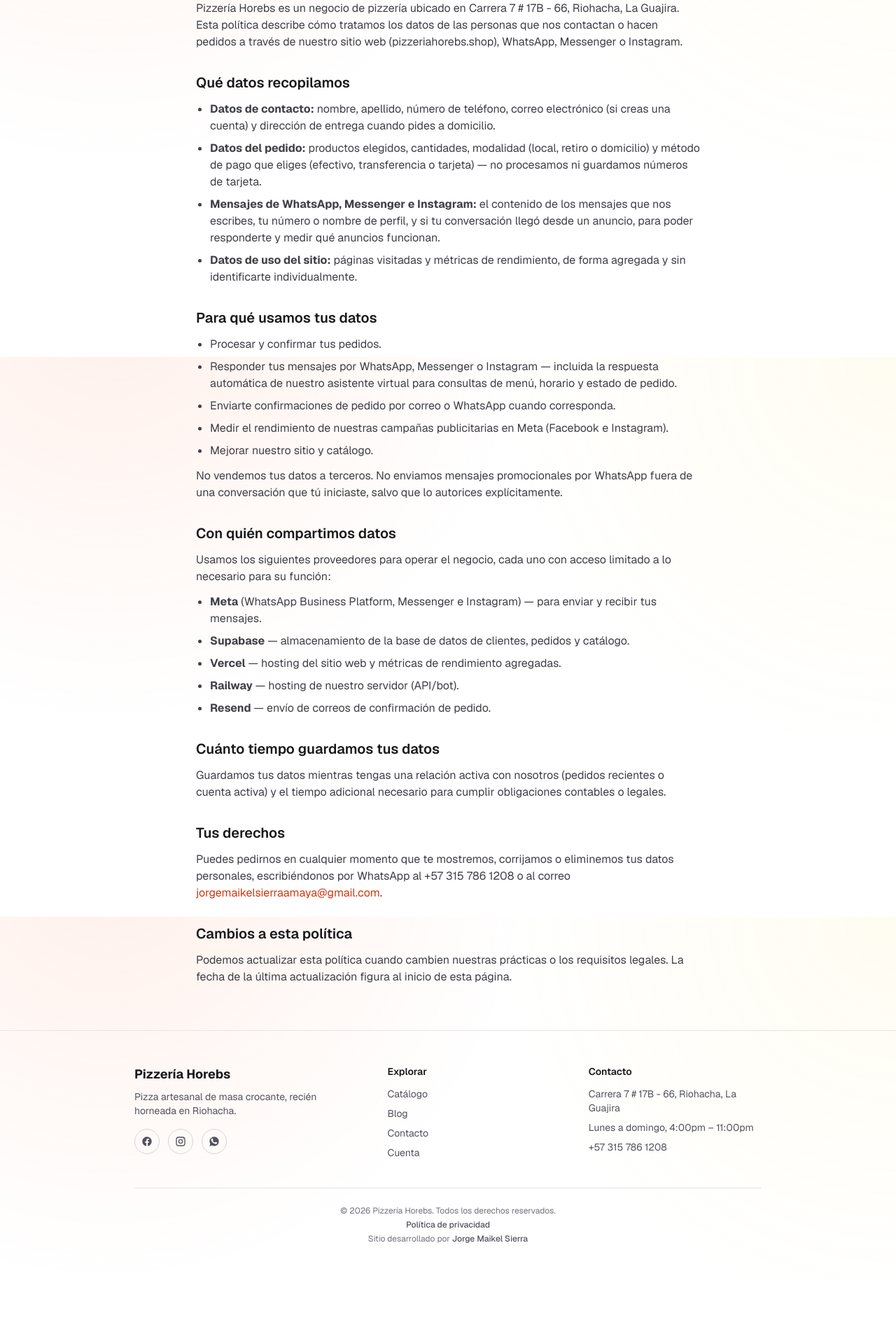
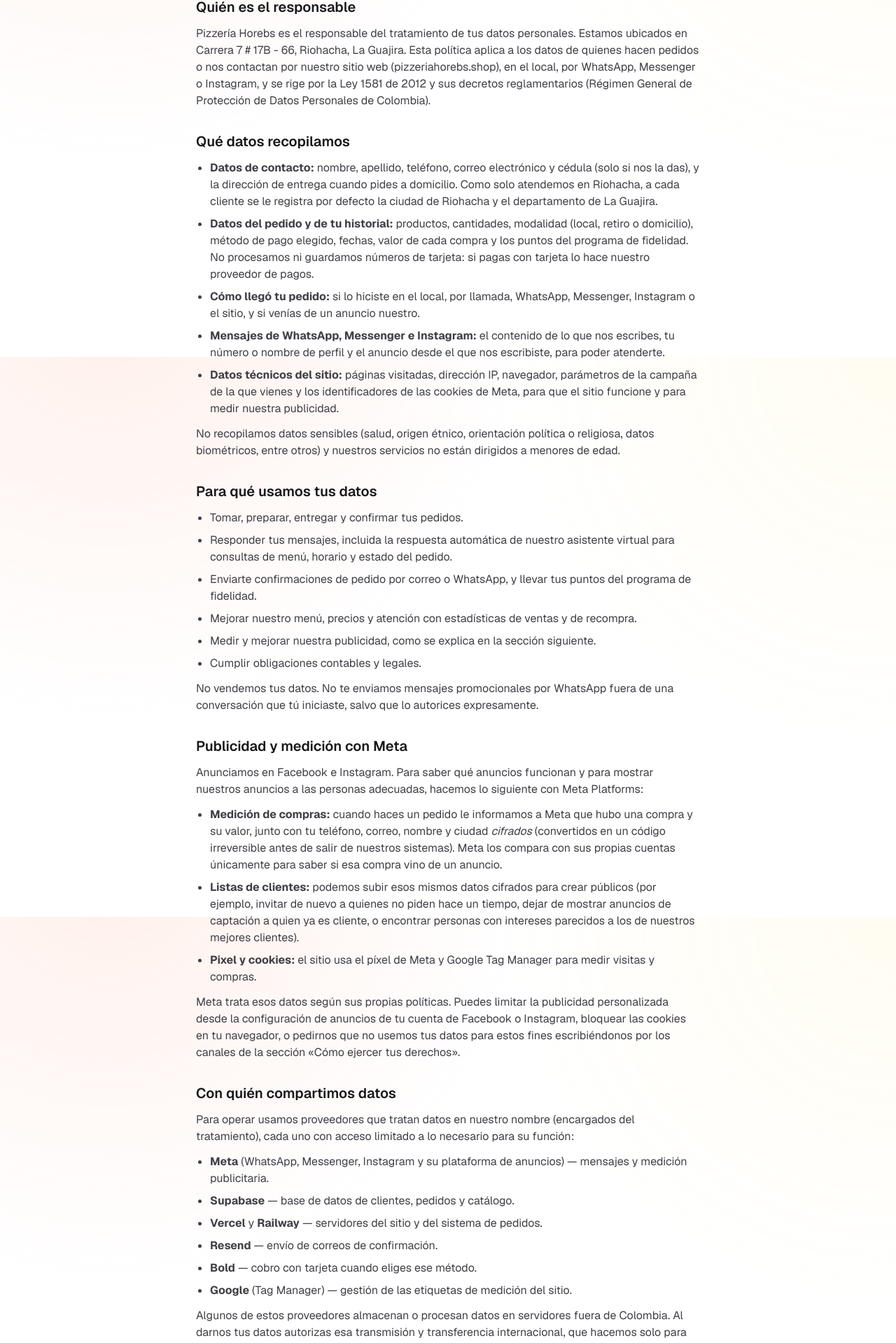
Before and after one commit to jorge-maikel-sierra/horebs-app, a Next.js app in the folder apps/web/: page /politica-privacidad in a window 1280 px wide. Shown: the part 290-2209 px from the top of the page at 70% size. Before the commit the page ends 2116 px from the top, so only its background shows below. Built offline with nearby package versions, Linux system fonts and the light colour scheme; no server answers.

Commit message:
docs(web): política de privacidad con Ley 1581, medición y públicos de Meta

```diff
--- a/apps/web/src/app/politica-privacidad/page.tsx
+++ b/apps/web/src/app/politica-privacidad/page.tsx
@@ -3,165 +3,258 @@ import { NEGOCIO } from '@/lib/negocio';
 import { openGraphPagina } from '@/lib/seo';
 
 export const metadata: Metadata = {
-  title: 'Política de privacidad | Pizzería Horebs',
+  title: 'Política de privacidad y tratamiento de datos | Pizzería Horebs',
   description:
-    'Cómo Pizzería Horebs recopila, usa y protege tus datos al pedir por el sitio, WhatsApp, Messenger o Instagram.',
+    'Cómo Pizzería Horebs recopila, usa, comparte y protege tus datos personales al pedir por el sitio, la caja, WhatsApp, Messenger o Instagram, y cómo ejercer tus derechos según la Ley 1581 de 2012.',
   alternates: { canonical: '/politica-privacidad' },
   openGraph: openGraphPagina('/politica-privacidad'),
 };
+
+const TITULO = 'text-xl font-semibold text-zinc-900 dark:text-zinc-50';
+const CORREO_CONTACTO = 'jorgemaikelsierraamaya@gmail.com';
 
 export default function PoliticaPrivacidadPage() {
   return (
     <div className="mx-auto max-w-3xl px-6 py-12 sm:py-16">
       <h1 className="text-3xl font-bold text-zinc-900 dark:text-zinc-50">
-        Política de privacidad
+        Política de privacidad y tratamiento de datos personales
       </h1>
       <p className="mt-2 text-sm text-zinc-500 dark:text-zinc-400">
-        Última actualización: agosto de 2026
+        Última actualización: noviembre de 2026
       </p>
 
       <div className="mt-10 space-y-8 text-zinc-700 dark:text-zinc-300">
         <section>
-          <h2 className="text-xl font-semibold text-zinc-900 dark:text-zinc-50">
-            Quiénes somos
-          </h2>
+          <h2 className={TITULO}>Quién es el responsable</h2>
           <p className="mt-3">
-            {NEGOCIO.nombre} es un negocio de pizzería ubicado en{' '}
-            {NEGOCIO.direccion}. Esta política describe cómo tratamos los
-            datos de las personas que nos contactan o hacen pedidos a través
-            de nuestro sitio web ({NEGOCIO.sitio}), WhatsApp, Messenger o
-            Instagram.
+            {NEGOCIO.nombre} es el responsable del tratamiento de tus datos
+            personales. Estamos ubicados en {NEGOCIO.direccion}. Esta política
+            aplica a los datos de quienes hacen pedidos o nos contactan por
+            nuestro sitio web ({NEGOCIO.sitio}), en el local, por WhatsApp,
+            Messenger o Instagram, y se rige por la Ley 1581 de 2012 y sus
+            decretos reglamentarios (Régimen General de Protección de Datos
+            Personales de Colombia).
           </p>
         </section>
 
         <section>
-          <h2 className="text-xl font-semibold text-zinc-900 dark:text-zinc-50">
-            Qué datos recopilamos
-          </h2>
+          <h2 className={TITULO}>Qué datos recopilamos</h2>
           <ul className="mt-3 list-disc space-y-2 pl-5">
             <li>
-              <strong>Datos de contacto:</strong> nombre, apellido, número de
-              teléfono, correo electrónico (si creas una cuenta) y dirección
-              de entrega cuando pides a domicilio.
+              <strong>Datos de contacto:</strong> nombre, apellido, teléfono,
+              correo electrónico y cédula (solo si nos la das), y la
+              dirección de entrega cuando pides a domicilio. Como solo
+              atendemos en Riohacha, a cada cliente se le registra por defecto
+              la ciudad de Riohacha y el departamento de La Guajira.
             </li>
             <li>
-              <strong>Datos del pedido:</strong> productos elegidos,
-              cantidades, modalidad (local, retiro o domicilio) y método de
-              pago que eliges (efectivo, transferencia o tarjeta) — no
-              procesamos ni guardamos números de tarjeta.
+              <strong>Datos del pedido y de tu historial:</strong> productos,
+              cantidades, modalidad (local, retiro o domicilio), método de
+              pago elegido, fechas, valor de cada compra y los puntos del
+              programa de fidelidad. No procesamos ni guardamos números de
+              tarjeta: si pagas con tarjeta lo hace nuestro proveedor de pagos.
             </li>
             <li>
-              <strong>Mensajes de WhatsApp, Messenger e Instagram:</strong>{' '}
-              el contenido de los mensajes que nos escribes, tu número o
-              nombre de perfil, y si tu conversación llegó desde un anuncio,
-              para poder responderte y medir qué anuncios funcionan.
+              <strong>Cómo llegó tu pedido:</strong> si lo hiciste en el
+              local, por llamada, WhatsApp, Messenger, Instagram o el sitio, y
+              si venías de un anuncio nuestro.
             </li>
             <li>
-              <strong>Datos de uso del sitio:</strong> páginas visitadas y
-              métricas de rendimiento, de forma agregada y sin identificarte
-              individualmente.
+              <strong>Mensajes de WhatsApp, Messenger e Instagram:</strong> el
+              contenido de lo que nos escribes, tu número o nombre de perfil y
+              el anuncio desde el que nos escribiste, para poder atenderte.
+            </li>
+            <li>
+              <strong>Datos técnicos del sitio:</strong> páginas visitadas,
+              dirección IP, navegador, parámetros de la campaña de la que
+              vienes y los identificadores de las cookies de Meta, para que
+              el sitio funcione y para medir nuestra publicidad.
+            </li>
+          </ul>
+          <p className="mt-3">
+            No recopilamos datos sensibles (salud, origen étnico, orientación
+            política o religiosa, datos biométricos, entre otros) y nuestros
+            servicios no están dirigidos a menores de edad.
+          </p>
+        </section>
+
+        <section>
+          <h2 className={TITULO}>Para qué usamos tus datos</h2>
+          <ul className="mt-3 list-disc space-y-2 pl-5">
+            <li>Tomar, preparar, entregar y confirmar tus pedidos.</li>
+            <li>
+              Responder tus mensajes, incluida la respuesta automática de
+              nuestro asistente virtual para consultas de menú, horario y
+              estado del pedido.
+            </li>
+            <li>
+              Enviarte confirmaciones de pedido por correo o WhatsApp, y
+              llevar tus puntos del programa de fidelidad.
+            </li>
+            <li>
+              Mejorar nuestro menú, precios y atención con estadísticas de
+              ventas y de recompra.
+            </li>
+            <li>
+              Medir y mejorar nuestra publicidad, como se explica en la
+              sección siguiente.
+            </li>
+            <li>
+              Cumplir obligaciones contables y legales.
+            </li>
+          </ul>
+          <p className="mt-3">
+            No vendemos tus datos. No te enviamos mensajes promocionales por
+            WhatsApp fuera de una conversación que tú iniciaste, salvo que lo
+            autorices expresamente.
+          </p>
+        </section>
+
+        <section>
+          <h2 className={TITULO}>Publicidad y medición con Meta</h2>
+          <p className="mt-3">
+            Anunciamos en Facebook e Instagram. Para saber qué anuncios
+            funcionan y para mostrar nuestros anuncios a las personas
+            adecuadas, hacemos lo siguiente con Meta Platforms:
+          </p>
+          <ul className="mt-3 list-disc space-y-2 pl-5">
+            <li>
+              <strong>Medición de compras:</strong> cuando haces un pedido le
+              informamos a Meta que hubo una compra y su valor, junto con tu
+              teléfono, correo, nombre y ciudad <em>cifrados</em> (convertidos
+              en un código irreversible antes de salir de nuestros sistemas).
+              Meta los compara con sus propias cuentas únicamente para
+              saber si esa compra vino de un anuncio.
+            </li>
+            <li>
+              <strong>Listas de clientes:</strong> podemos subir esos mismos
+              datos cifrados para crear públicos (por ejemplo, invitar de
+              nuevo a quienes no piden hace un tiempo, dejar de mostrar
+              anuncios de captación a quien ya es cliente, o encontrar
+              personas con intereses parecidos a los de nuestros mejores
+              clientes).
+            </li>
+            <li>
+              <strong>Pixel y cookies:</strong> el sitio usa el píxel de Meta
+              y Google Tag Manager para medir visitas y compras.
+            </li>
+          </ul>
+          <p className="mt-3">
+            Meta trata esos datos según sus propias políticas. Puedes limitar
+            la publicidad personalizada desde la configuración de anuncios de
+            tu cuenta de Facebook o Instagram, bloquear las cookies en tu
+            navegador, o pedirnos que no usemos tus datos para estos fines
+            escribiéndonos por los canales de la sección «Cómo ejercer tus
+            derechos».
+          </p>
+        </section>
+
+        <section>
+          <h2 className={TITULO}>Con quién compartimos datos</h2>
+          <p className="mt-3">
+            Para operar usamos proveedores que tratan datos en nuestro nombre
+            (encargados del tratamiento), cada uno con acceso limitado a lo
+            necesario para su función:
+          </p>
+          <ul className="mt-3 list-disc space-y-2 pl-5">
+            <li>
+              <strong>Meta</strong> (WhatsApp, Messenger, Instagram y su
+              plataforma de anuncios) — mensajes y medición publicitaria.
+            </li>
+            <li>
+              <strong>Supabase</strong> — base de datos de clientes, pedidos y
+              catálogo.
+            </li>
+            <li>
+              <strong>Vercel</strong> y <strong>Railway</strong> — servidores
+              del sitio y del sistema de pedidos.
+            </li>
+            <li>
+              <strong>Resend</strong> — envío de correos de confirmación.
+            </li>
+            <li>
+              <strong>Bold</strong> — cobro con tarjeta cuando eliges ese
+              método.
+            </li>
+            <li>
+              <strong>Google</strong> (Tag Manager) — gestión de las etiquetas
+              de medición del sitio.
+            </li>
+          </ul>
+          <p className="mt-3">
+            Algunos de estos proveedores almacenan o procesan datos en
+            servidores fuera de Colombia. Al darnos tus datos autorizas esa
+            transmisión y transferencia internacional, que hacemos solo para
+            las finalidades de esta política. También podemos entregar datos
+            cuando una autoridad competente lo exija.
+          </p>
+        </section>
+
+        <section>
+          <h2 className={TITULO}>Tu autorización</h2>
+          <p className="mt-3">
+            Al hacer un pedido, escribirnos o darnos tus datos en el local
+            autorizas de manera previa, expresa e informada el tratamiento
+            descrito en esta política. Puedes revocar esa autorización o
+            pedir que eliminemos tus datos cuando quieras, salvo cuando
+            tengamos un deber legal o contractual de conservarlos.
+          </p>
+        </section>
+
+        <section>
+          <h2 className={TITULO}>Cuánto tiempo guardamos tus datos</h2>
+          <p className="mt-3">
+            Mientras tengas una relación activa con nosotros (pedidos
+            recientes o puntos vigentes) y el tiempo adicional que exijan las
+            obligaciones contables y legales. Los puntos del programa de
+            fidelidad vencen a los 12 meses sin compras.
+          </p>
+        </section>
+
+        <section>
+          <h2 className={TITULO}>Tus derechos como titular</h2>
+          <ul className="mt-3 list-disc space-y-2 pl-5">
+            <li>Conocer, actualizar y rectificar tus datos personales.</li>
+            <li>Pedir prueba de la autorización que nos diste.</li>
+            <li>Saber cómo usamos tus datos.</li>
+            <li>
+              Revocar la autorización y pedir que eliminemos tus datos cuando
+              no se respeten tus derechos o ya no sean necesarios.
+            </li>
+            <li>Acceder gratis a tus datos personales.</li>
+            <li>
+              Presentar quejas ante la Superintendencia de Industria y
+              Comercio por infracciones a la ley, después de haber consultado
+              o reclamado ante nosotros.
             </li>
           </ul>
         </section>
 
         <section>
-          <h2 className="text-xl font-semibold text-zinc-900 dark:text-zinc-50">
-            Para qué usamos tus datos
-          </h2>
-          <ul className="mt-3 list-disc space-y-2 pl-5">
-            <li>Procesar y confirmar tus pedidos.</li>
-            <li>
-              Responder tus mensajes por WhatsApp, Messenger o Instagram —
-              incluida la respuesta automática de nuestro asistente virtual
-              para consultas de menú, horario y estado de pedido.
-            </li>
-            <li>
-              Enviarte confirmaciones de pedido por correo o WhatsApp cuando
-              corresponda.
-            </li>
-            <li>
-              Medir el rendimiento de nuestras campañas publicitarias en
-              Meta (Facebook e Instagram).
-            </li>
-            <li>Mejorar nuestro sitio y catálogo.</li>
-          </ul>
+          <h2 className={TITULO}>Cómo ejercer tus derechos</h2>
           <p className="mt-3">
-            No vendemos tus datos a terceros. No enviamos mensajes
-            promocionales por WhatsApp fuera de una conversación que tú
-            iniciaste, salvo que lo autorices explícitamente.
+            Escríbenos por WhatsApp al {NEGOCIO.whatsapp} o al correo{' '}
+            <a
+              href={`mailto:${CORREO_CONTACTO}`}
+              className="text-accent-ink hover:underline"
+            >
+              {CORREO_CONTACTO}
+            </a>
+            , indicando tu nombre y tu teléfono, y qué quieres hacer
+            (consultar, corregir, eliminar tus datos o revocar tu
+            autorización). Responderemos las consultas en un máximo de 10
+            días hábiles y los reclamos en un máximo de 15 días hábiles, y te
+            avisaremos si necesitamos más tiempo, como lo permite la ley.
           </p>
         </section>
 
         <section>
-          <h2 className="text-xl font-semibold text-zinc-900 dark:text-zinc-50">
-            Con quién compartimos datos
-          </h2>
+          <h2 className={TITULO}>Cambios a esta política</h2>
           <p className="mt-3">
-            Usamos los siguientes proveedores para operar el negocio, cada
-            uno con acceso limitado a lo necesario para su función:
-          </p>
-          <ul className="mt-3 list-disc space-y-2 pl-5">
-            <li>
-              <strong>Meta</strong> (WhatsApp Business Platform, Messenger e
-              Instagram) — para enviar y recibir tus mensajes.
-            </li>
-            <li>
-              <strong>Supabase</strong> — almacenamiento de la base de datos
-              de clientes, pedidos y catálogo.
-            </li>
-            <li>
-              <strong>Vercel</strong> — hosting del sitio web y métricas de
-              rendimiento agregadas.
-            </li>
-            <li>
-              <strong>Railway</strong> — hosting de nuestro servidor
-              (API/bot).
-            </li>
-            <li>
-              <strong>Resend</strong> — envío de correos de confirmación de
-              pedido.
-            </li>
-          </ul>
-        </section>
-
-        <section>
-          <h2 className="text-xl font-semibold text-zinc-900 dark:text-zinc-50">
-            Cuánto tiempo guardamos tus datos
-          </h2>
-          <p className="mt-3">
-            Guardamos tus datos mientras tengas una relación activa con
-            nosotros (pedidos recientes o cuenta activa) y el tiempo
-            adicional necesario para cumplir obligaciones contables o
-            legales.
-          </p>
-        </section>
-
-        <section>
-          <h2 className="text-xl font-semibold text-zinc-900 dark:text-zinc-50">
-            Tus derechos
-          </h2>
-          <p className="mt-3">
-            Puedes pedirnos en cualquier momento que te mostremos, corrijamos
-            o eliminemos tus datos personales, escribiéndonos por WhatsApp
-            al {NEGOCIO.whatsapp} o al correo{' '}
-            <a
-              href="mailto:jorgemaikelsierraamaya@gmail.com"
-              className="text-accent-ink hover:underline"
-            >
-              jorgemaikelsierraamaya@gmail.com
-            </a>
-            .
-          </p>
-        </section>
-
-        <section>
-          <h2 className="text-xl font-semibold text-zinc-900 dark:text-zinc-50">
-            Cambios a esta política
-          </h2>
-          <p className="mt-3">
-            Podemos actualizar esta política cuando cambien nuestras
-            prácticas o los requisitos legales. La fecha de la última
-            actualización figura al inicio de esta página.
+            Podemos actualizar esta política cuando cambien nuestras prácticas
+            o los requisitos legales. La fecha de la última actualización
+            figura al inicio de esta página y, si el cambio es importante, te
+            lo avisaremos por nuestros canales.
           </p>
         </section>
       </div>
```
